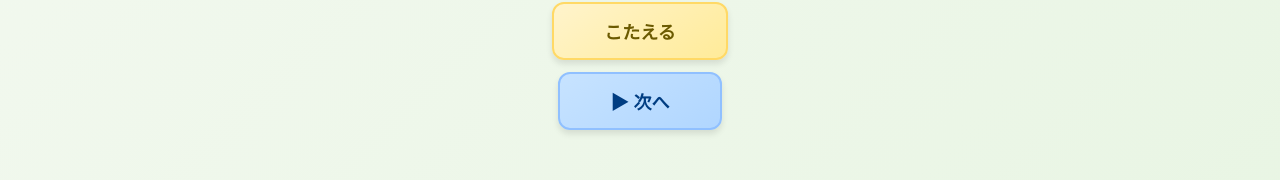
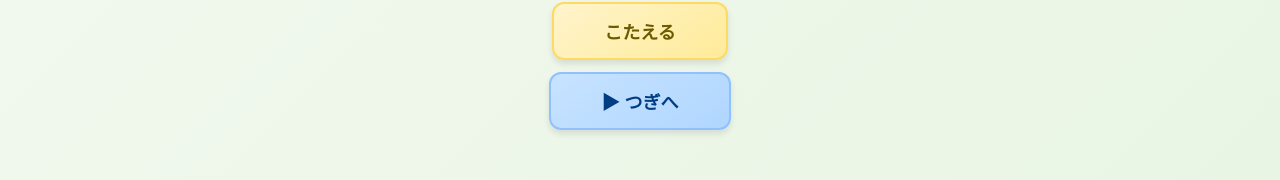
Before and after one commit to aki-chan0817/ics-education, a plain HTML site: page index.html in a window 1280 px wide. Both pictures are taken after a click on the button "1年生". Shown: the part 479-659 px from the top of the page. Drawn offline with Linux system fonts and the light colour scheme.

Commit message:
Update index.html

```diff
--- a/index.html
+++ b/index.html
@@ -364,7 +364,7 @@
             <input type="text" class="input-box" id="answer-input" placeholder="ひらがなで入力してね">
             <div class="result" id="result"></div>
             <button class="answer-button" id="answer-button" onclick="checkAnswer()">こたえる</button>
-            <button class="next-button" id="next-button" onclick="nextQuestion()">▶ 次へ</button>
+            <button class="next-button" id="next-button" onclick="nextQuestion()">▶ つぎへ</button>
         </div>
 
         <div id="finish-screen" class="hidden">
```
